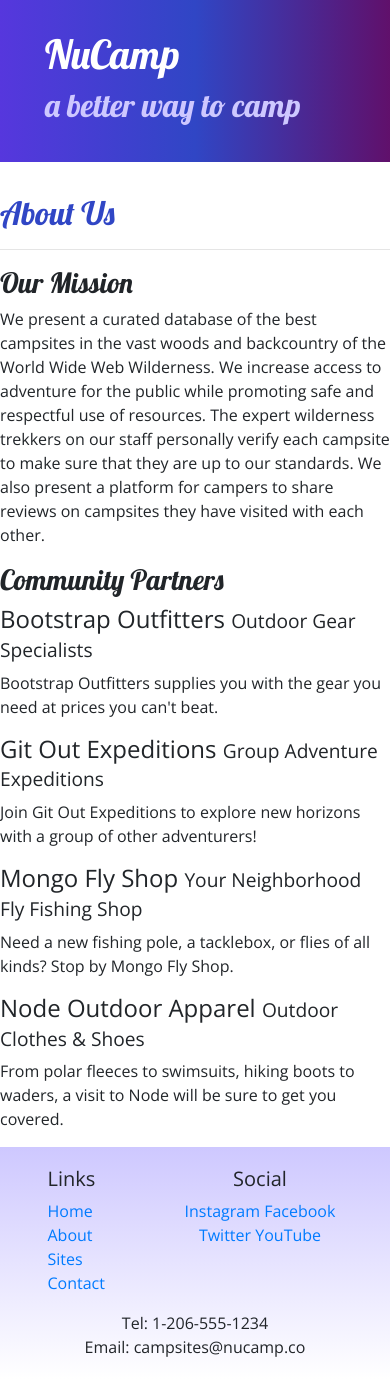
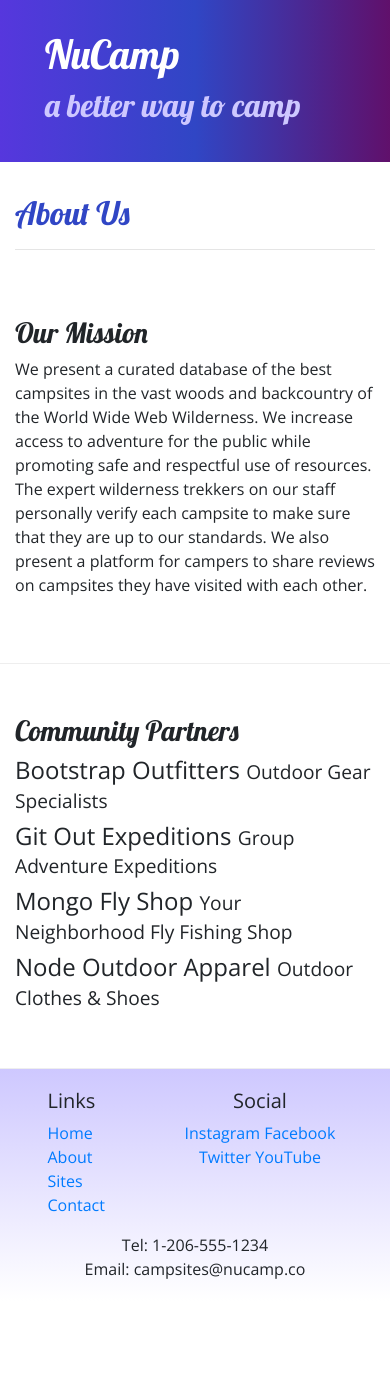
Before and after one commit to maryyvonne/jubilant-dollop, a website: page aboutus.html in a window 390 px wide. After the commit the page ends 1301 px from the top, so only its background shows below. Drawn offline with nearby package versions, Linux system fonts and the light colour scheme.

Commit message:
First Workshop

```diff
--- a/aboutus.html
+++ b/aboutus.html
@@ -1,22 +1,26 @@
 <!DOCTYPE html>
 <html lang="en">
-
   <head>
     <!-- Required meta tags always come first -->
     <meta charset="utf-8" />
     <meta name="viewport" content="width=device-width, initial-scale=1" />
 
     <!-- Bootstrap CSS -->
-    <link rel="stylesheet" href="node_modules/bootstrap/dist/css/bootstrap.min.css" />
+    <link
+      rel="stylesheet"
+      href="node_modules/bootstrap/dist/css/bootstrap.min.css"
+    />
 
     <!-- Additional CSS must be placed after Bootstrap CSS -->
-    <link rel="stylesheet" href="https://fonts.googleapis.com/css?family=Lobster|Open+Sans" />
+    <link
+      rel="stylesheet"
+      href="https://fonts.googleapis.com/css?family=Lobster|Open+Sans"
+    />
     <link rel="stylesheet" href="css/styles.css" />
     <title>NuCamp: A Better Way To Camp</title>
   </head>
 
   <body>
-
     <header class="jumbotron jumbotron-fluid">
       <div class="container">
         <div class="row">
@@ -28,32 +32,56 @@
       </div>
     </header>
 
-    <div>
-        <div>
-            <div>
+    <div class="container">
+      <div class="row">
+        <div class="col">
           <h2>About Us</h2>
           <hr />
         </div>
       </div>
 
-        <div>
-            <div>
+      <div class="row row-content align-items-center">
+        <div class="col-sm-6">
           <h3>Our Mission</h3>
-                <p>We present a curated database of the best campsites in the vast woods and backcountry of the World Wide Web Wilderness. We increase access to adventure for the public while promoting safe and respectful use of resources. The expert wilderness trekkers on our staff personally verify each campsite to make sure that they are up to our standards. We also present a platform for campers to share reviews on campsites they have visited with each other.</p>
+          <p>
+            We present a curated database of the best campsites in the vast
+            woods and backcountry of the World Wide Web Wilderness. We increase
+            access to adventure for the public while promoting safe and
+            respectful use of resources. The expert wilderness trekkers on our
+            staff personally verify each campsite to make sure that they are up
+            to our standards. We also present a platform for campers to share
+            reviews on campsites they have visited with each other.
+          </p>
         </div>
       </div>
 
-        <div>
-            <div>
+      <div class="row row-content align-items-center">
+        <div class="col">
           <h3>Community Partners</h3>
           <h4>Bootstrap Outfitters <small>Outdoor Gear Specialists</small></h4>
-                <p>Bootstrap Outfitters supplies you with the gear you need at prices you can't beat.</p>
-                <h4>Git Out Expeditions <small>Group Adventure Expeditions</small></h4>
-                <p>Join Git Out Expeditions to explore new horizons with a group of other adventurers!</p>
-                <h4>Mongo Fly Shop <small>Your Neighborhood Fly Fishing Shop</small></h4>
-                <p>Need a new fishing pole, a tacklebox, or flies of all kinds? Stop by Mongo Fly Shop.</p>
+            <p class="d-none d-sm-block">
+              Bootstrap Outfitters supplies you with the gear you need at prices
+              you can't beat.
+            </p>
+          <h4>
+            Git Out Expeditions <small>Group Adventure Expeditions</small>
+          </h4>
+            <p class="d-none d-sm-block">
+              Join Git Out Expeditions to explore new horizons with a group of
+              other adventurers!
+            </p>
+          <h4>
+            Mongo Fly Shop <small>Your Neighborhood Fly Fishing Shop</small>
+          </h4>
+            <p class="d-none d-sm-block">
+              Need a new fishing pole, a tacklebox, or flies of all kinds? Stop
+              by Mongo Fly Shop.
+            </p>
           <h4>Node Outdoor Apparel <small>Outdoor Clothes & Shoes</small></h4>
-                <p>From polar fleeces to swimsuits, hiking boots to waders, a visit to Node will be sure to get you covered.</p>
+            <p class="d-none d-sm-block">
+              From polar fleeces to swimsuits, hiking boots to waders, a visit
+              to Node will be sure to get you covered.
+            </p>
         </div>
       </div>
     </div>
@@ -65,7 +93,7 @@
             <h5>Links</h5>
             <ul class="list-unstyled">
               <li><a href="index.html">Home</a></li>
-                        <li><a href="#">About</a></li>
+              <li><a href="aboutus.html">About</a></li>
               <li><a href="#">Sites</a></li>
               <li><a href="#">Contact</a></li>
             </ul>
@@ -88,7 +116,5 @@
     <script src="node_modules/jquery/dist/jquery.slim.min.js"></script>
     <script src="node_modules/popper.js/dist/umd/popper.min.js"></script>
     <script src="node_modules/bootstrap/dist/js/bootstrap.min.js"></script>
-
   </body>
-
 </html>
```
Also changed, not shown: index.html (+8 -2 lines). Lines whose indentation alone changed are shown as unchanged.
